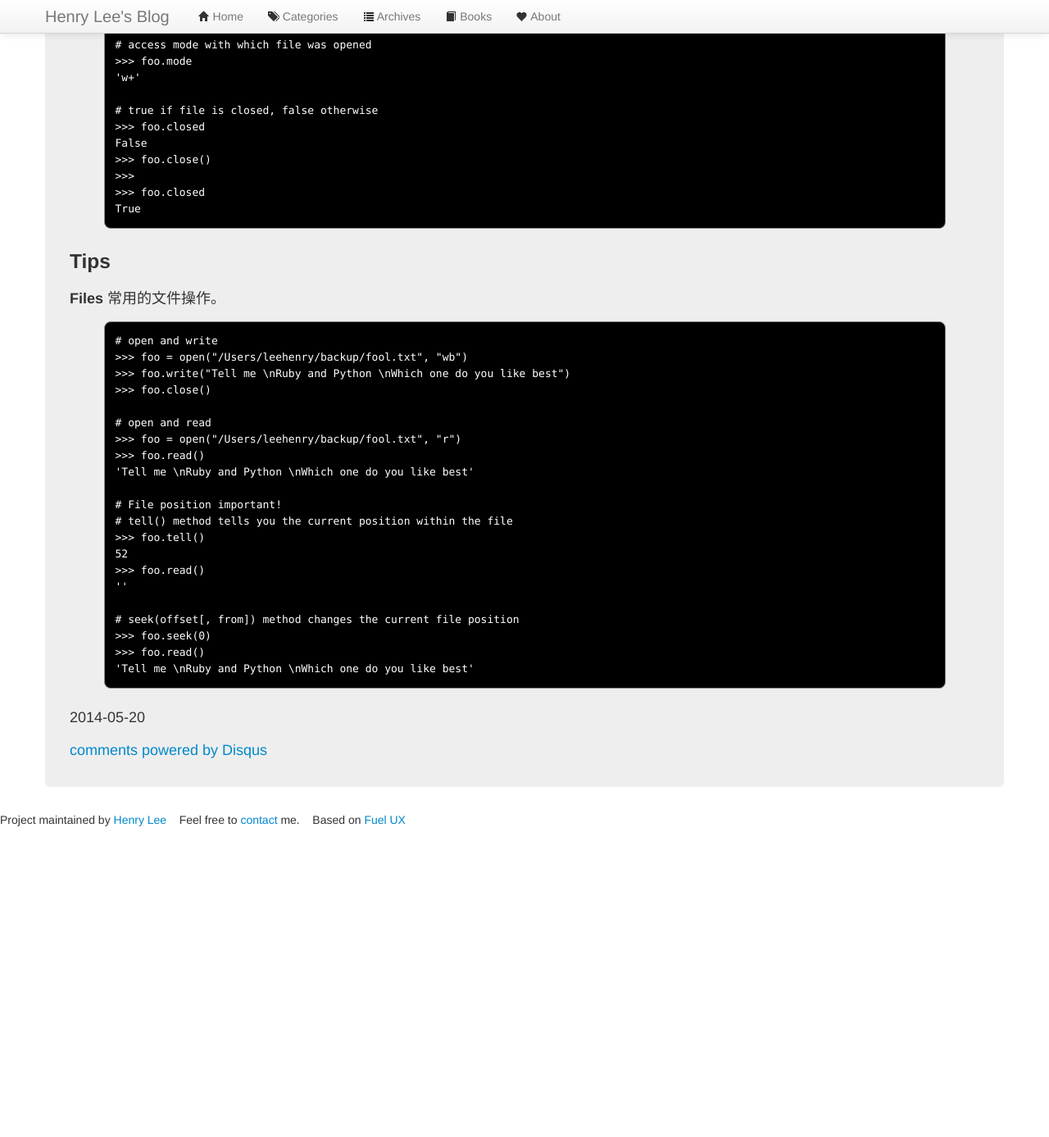
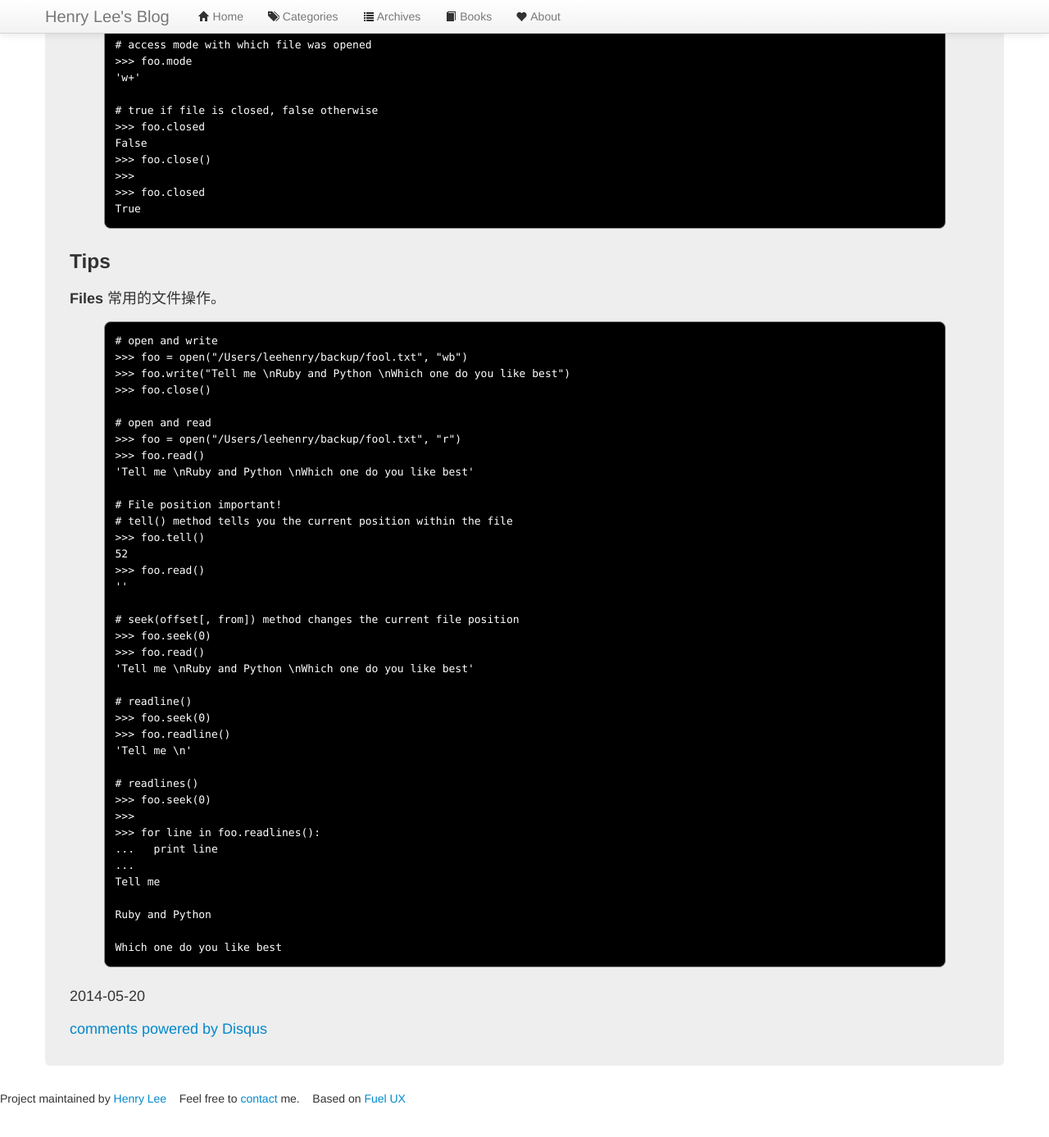
Before and after one commit to manageyp/manageyp.github.com, a Jekyll site: the page built from _posts/2014-05-20-introducing-python-files.html, in a window 1280 px wide and 1400 px high, scrolled down 492 px. Shown: the top 1387 px of the window at 82% size. Built offline with Jekyll 4.4.1, drawn with Linux system fonts in a browser that asks for light colours; nearby versions of some CDN libraries; comment, search, counter and statistics services are not loaded; before the commit the page ends 1552 px from its top, so only the background shows below that.

Commit message:
[Change] introducing-python-files

```diff
--- a/_posts/2014-05-20-introducing-python-files.html
+++ b/_posts/2014-05-20-introducing-python-files.html
@@ -66,4 +66,21 @@ True
 >>> foo.seek(0)
 >>> foo.read()
 'Tell me \nRuby and Python \nWhich one do you like best'
+
+# readline()
+>>> foo.seek(0)
+>>> foo.readline()
+'Tell me \n'
+
+# readlines()
+>>> foo.seek(0)
+>>>
+>>> for line in foo.readlines():
+...   print line
+...
+Tell me
+
+Ruby and Python
+
+Which one do you like best
 </pre>
```
